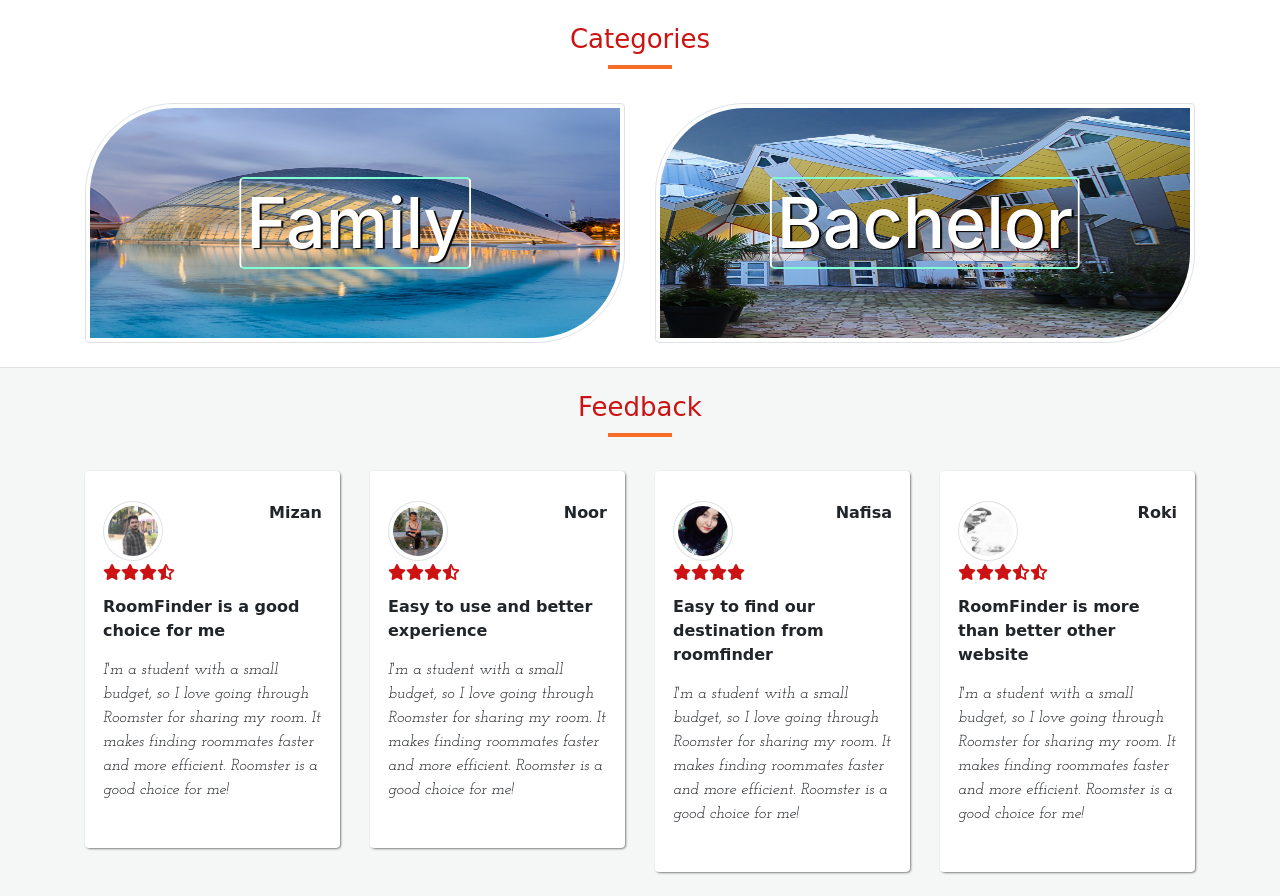
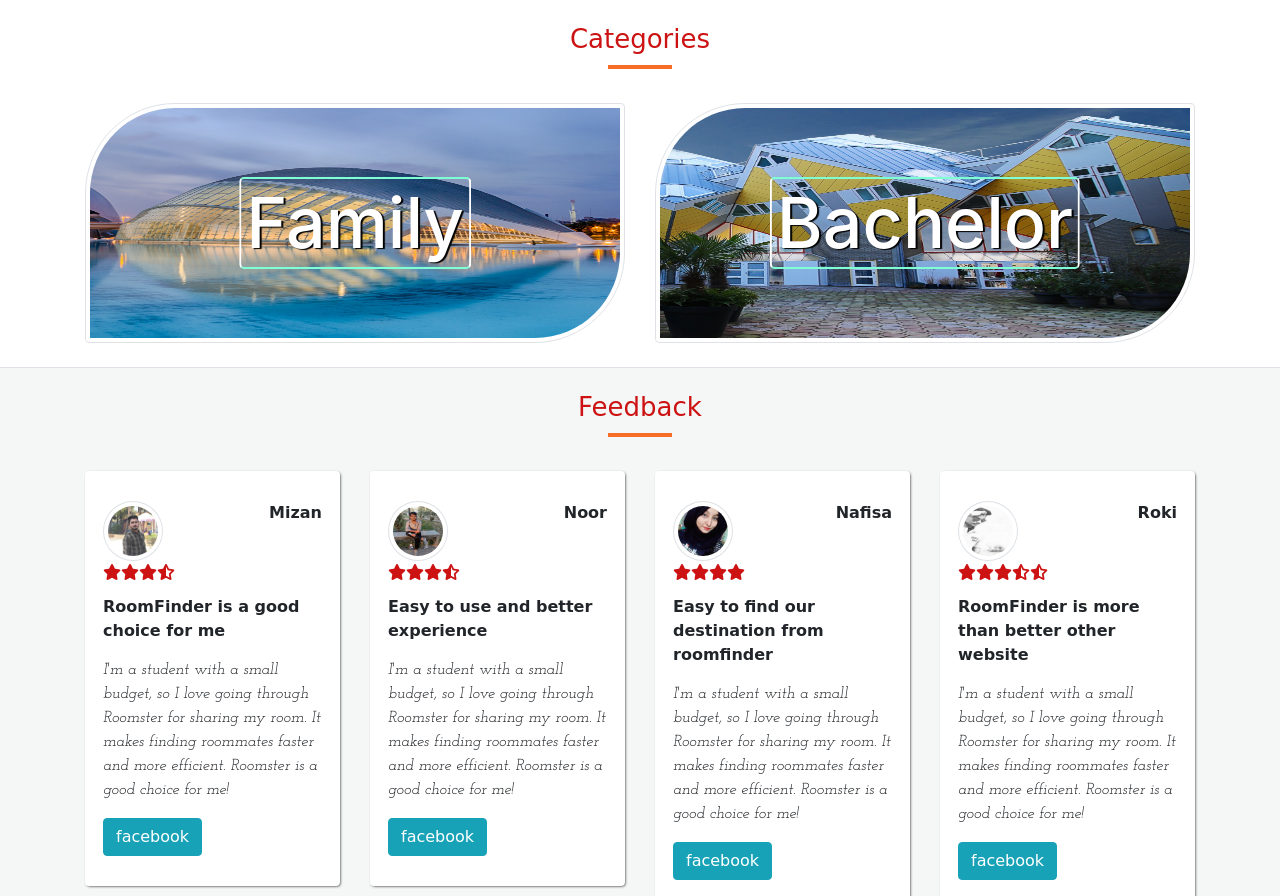
Before and after one commit to MdRoki2020/roomfinder-project, a PHP site: page / in a window 1280 px wide. Shown: the part 682-1578 px from the top of the page. Run offline with PHP 8.4, Linux system fonts and the light colour scheme; some libraries are stand-ins or nearby versions.

Commit message:
add facebook button for feedback card

```diff
--- a/index.php
+++ b/index.php
@@ -111,6 +111,7 @@ require_once('include/links.php');
                     <div class="ratingIcon"><i class="fa-solid fa-star"></i><i class="fa-solid fa-star"></i><i class="fa-solid fa-star"></i><i class="fa-solid fa-star-half-stroke"></i> </div>
                     <div class="title">RoomFinder is a good choice for me</div>
                     <div class="description"><p><i>I'm a student with a small budget, so I love going through Roomster for sharing my room.  It makes finding roommates faster and more efficient.  Roomster is a good choice for me!</i></p></div>
+                    <a href="https://www.facebook.com/mizanurrahman.ehsan" class = "btn btn-info">facebook</a>
                 </div>
             </div>
 
@@ -121,6 +122,7 @@ require_once('include/links.php');
                     <div class="ratingIcon"><i class="fa-solid fa-star"></i><i class="fa-solid fa-star"></i><i class="fa-solid fa-star"></i><i class="fa-solid fa-star-half-stroke"></i></div>
                     <div class="title">Easy to use and better experience</div>
                     <div class="description"><p><i>I'm a student with a small budget, so I love going through Roomster for sharing my room.  It makes finding roommates faster and more efficient.  Roomster is a good choice for me!</i></p></div>
+                      <a href="https://www.facebook.com/profile.php?id=100021359630049" class = "btn btn-info">facebook</a>
                 </div>
             </div>
 
@@ -131,6 +133,7 @@ require_once('include/links.php');
                     <div class="ratingIcon"><i class="fa-solid fa-star"></i><i class="fa-solid fa-star"></i><i class="fa-solid fa-star"></i><i class="fa-solid fa-star"></i> </div>
                     <div class="title">Easy to find our destination from roomfinder</div>
                     <div class="description"><p><i>I'm a student with a small budget, so I love going through Roomster for sharing my room.  It makes finding roommates faster and more efficient.  Roomster is a good choice for me!</i></p></div>
+                      <a href="https://www.facebook.com/search/top?q=nafisa%20islam" class = "btn btn-info">facebook</a>
                 </div>
             </div>
 
@@ -141,6 +144,7 @@ require_once('include/links.php');
                     <div class="ratingIcon"><i class="fa-solid fa-star"></i><i class="fa-solid fa-star"></i><i class="fa-solid fa-star"></i><i class="fa-solid fa-star-half-stroke"></i><i class="fa-solid fa-star-half-stroke"></i> </div>
                     <div class="title">RoomFinder is more than better other website</div>
                     <div class="description"><p><i>I'm a student with a small budget, so I love going through Roomster for sharing my room.  It makes finding roommates faster and more efficient.  Roomster is a good choice for me!</i></p></div>
+                      <a href="https://www.facebook.com/profile.php?id=100011096582248" class = "btn btn-info">facebook</a>
                 </div>
             </div>
         </div>
```
